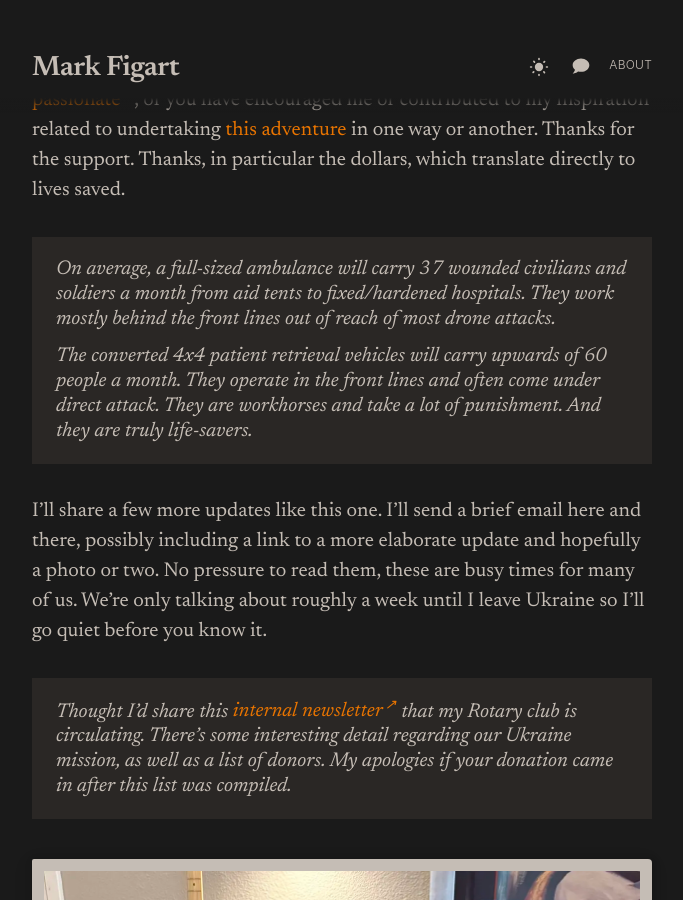
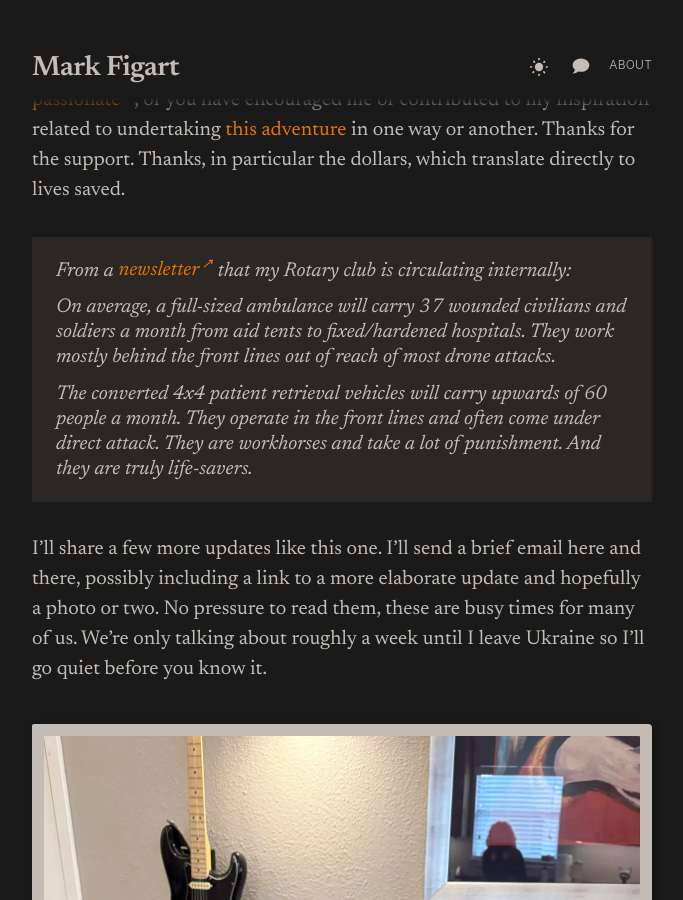
Before and after one commit to figart/60, a Jekyll site: the page built from _updates/2026-03-03-1240.md, in a window 1280 px wide and 900 px high, scrolled down 199 px. Shown: the whole window, without its empty margins (298-981 px from the left). Built offline with Jekyll 4.4.1, drawn with Linux system fonts in a browser that asks for light colours.

Commit message:
Consolidate newsletter link into first callout in 2026-03-03-1240
Co-Authored-By: Claude Opus 4.6 <noreply@anthropic.com>

```diff
--- a/_updates/2026-03-03-1240.md
+++ b/_updates/2026-03-03-1240.md
@@ -7,6 +7,8 @@ image: /assets/images/updates/2026-03-03-1240/bag-packed.webp
 If you're reading this, you either donated to [a cause about which I am passionate](https://www.rotarysa.org/initiatives/ukraine-relief), or you have encouraged me or contributed to my inspiration related to undertaking [this adventure](/2026/01/28/why-im-going-back-to-ukraine.html) in one way or another. Thanks for the support. Thanks, in particular the dollars, which translate directly to lives saved.
 
 <aside class="callout" markdown="1">
+From a [newsletter](/assets/images/updates/2026-03-03-1240/RCSA-ICS-Update-10-Covering-Dec-2025-Feb-2026.pdf){:target="_blank"} that my Rotary club is circulating internally:
+
 On average, a full-sized ambulance will carry 37 wounded civilians and soldiers a month from aid tents to fixed/hardened hospitals. They work mostly behind the front lines out of reach of most drone attacks.
 
 The converted 4x4 patient retrieval vehicles will carry upwards of 60 people a month. They operate in the front lines and often come under direct attack. They are workhorses and take a lot of punishment. And they are truly life-savers.
@@ -15,8 +17,4 @@ The converted 4x4 patient retrieval vehicles will carry upwards of 60 people a m
 
 I'll share a few more updates like this one. I'll send a brief email here and there, possibly including a link to a more elaborate update and hopefully a photo or two. No pressure to read them, these are busy times for many of us. We're only talking about roughly a week until I leave Ukraine so I'll go quiet before you know it.
 
-<aside class="callout" markdown="1">
-Thought I'd share this [internal newsletter](/assets/images/updates/2026-03-03-1240/RCSA-ICS-Update-10-Covering-Dec-2025-Feb-2026.pdf){:target="_blank"} that my Rotary club is circulating. There's some interesting detail regarding our Ukraine mission, as well as a list of donors. My apologies if your donation came in after this list was compiled.
-</aside>
-
 ![My bag is packed, I'm ready to go](/assets/images/updates/2026-03-03-1240/bag-packed.webp){:target="\_blank"}
```
